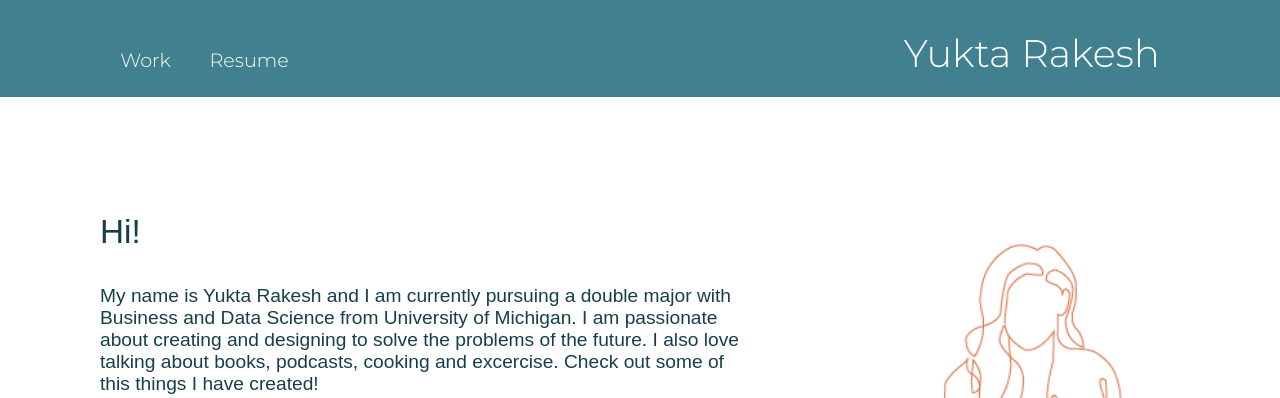
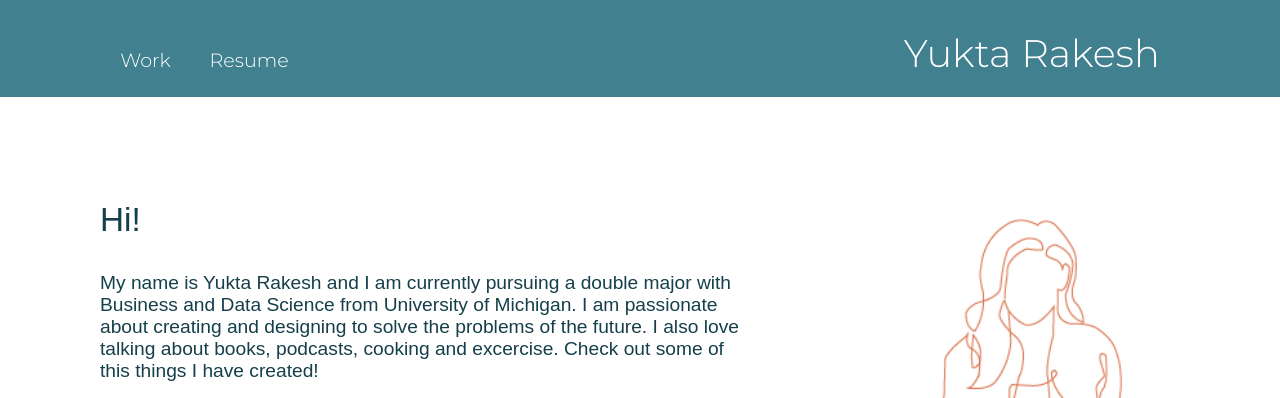
Before and after one commit to yuktarakesh/yuktarakesh.github.io, a plain HTML site: page yuks.html in a window 1280 px wide. Shown: the top 398 px of the page. Drawn offline with Linux system fonts and the light colour scheme; a web font is replaced by a local one.

Commit message:
re-order work

```diff
--- a/yuks.css
+++ b/yuks.css
@@ -37,7 +37,7 @@ body {
 }
 
 img {
-    padding-top: 10%;
+    padding-top: 8%;
     padding-left: 10%;
     width: auto;
     height: 65%;
--- a/yuks.html
+++ b/yuks.html
@@ -17,7 +17,7 @@
         </ul>
 
         <div id=col_2>
-            <p style="font-size: 2.6vw; padding-top:10%;">Hi!</p>
+            <p style="font-size: 2.6vw; padding-top:8%;">Hi!</p>
             <p style="color:#153f4a;">My name is Yukta Rakesh and I am currently pursuing a double major with Business and Data Science from University of Michigan. I am passionate about creating and designing to solve the problems of the future. I also love talking about books, podcasts, cooking and excercise. Check out some of this things I have created!</p>
             <p>Reach out and let's talk more about cool projects. Thanks for stopping by!</p>
             <div class="media">
```
Also changed, not shown: work-all.html (+2 -2 lines), resume-pic.png.
